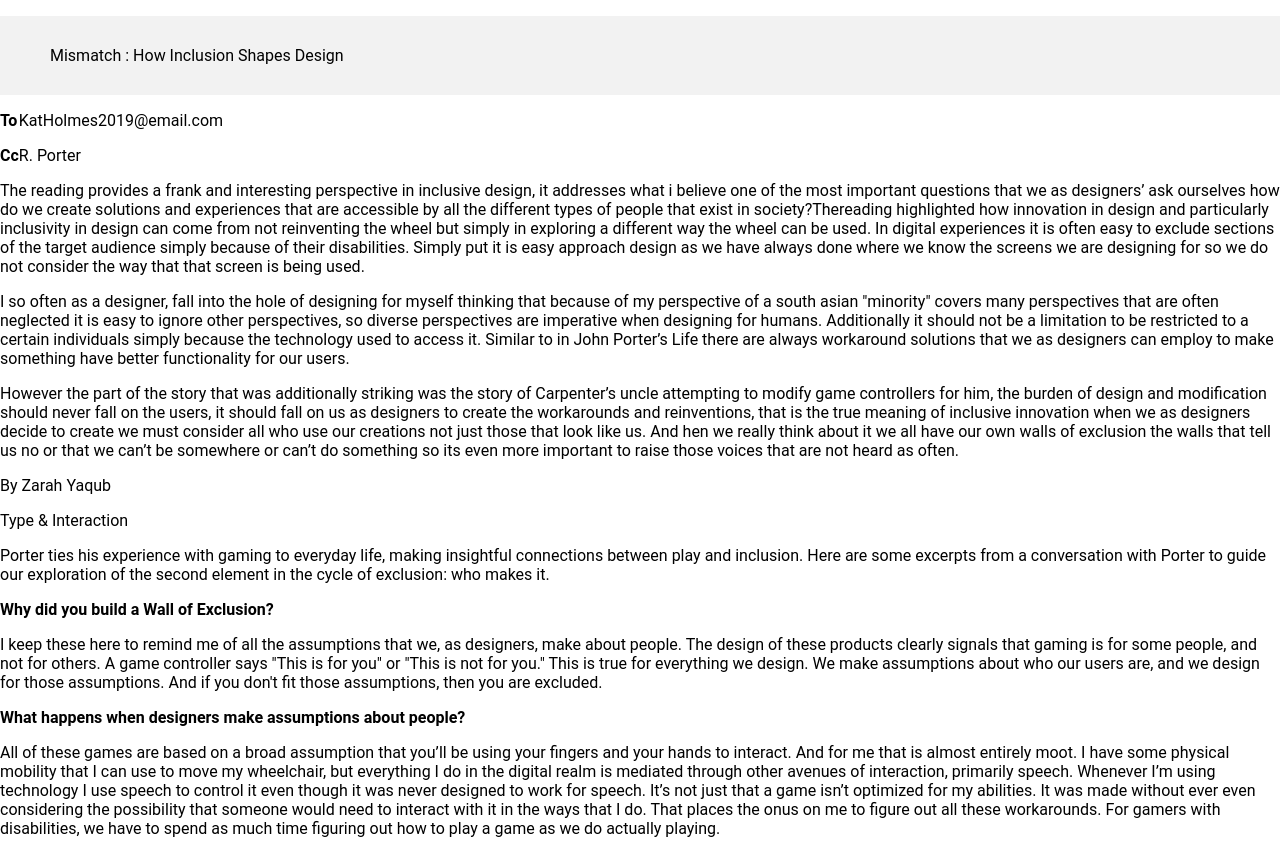
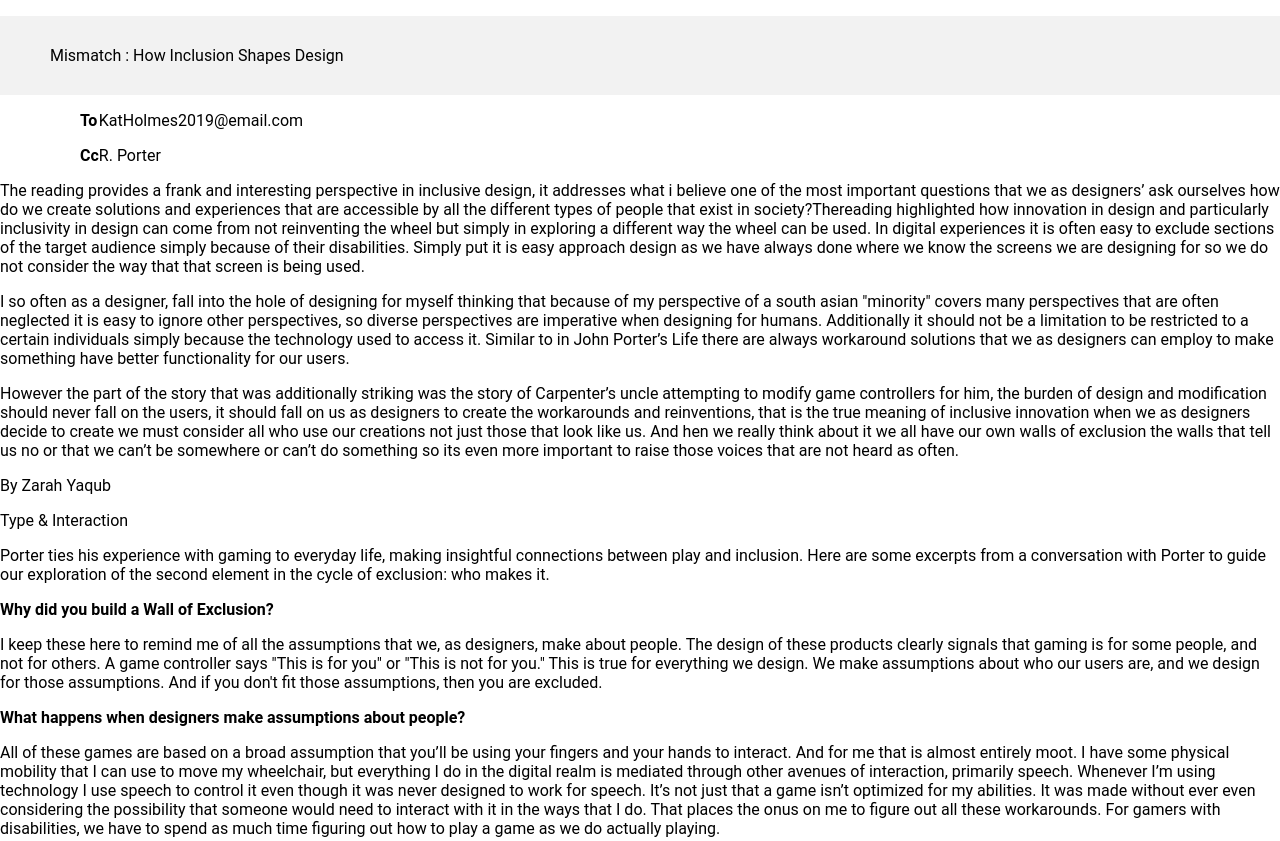
Before and after one commit to ZarahYaqub/Project01_Manuscript, a plain HTML site: page index.html in a window 1280 px wide. Shown: the top 841 px of the page. Drawn offline with Linux system fonts and the light colour scheme.

Commit message:
padding exp

```diff
--- a/style.css
+++ b/style.css
@@ -17,7 +17,7 @@ background: #F2F2F2;
 }
 
 th{
-    padding-left: ;
+    padding-left: 80px;
     font-weight: bold;
     color: black;
 
```
